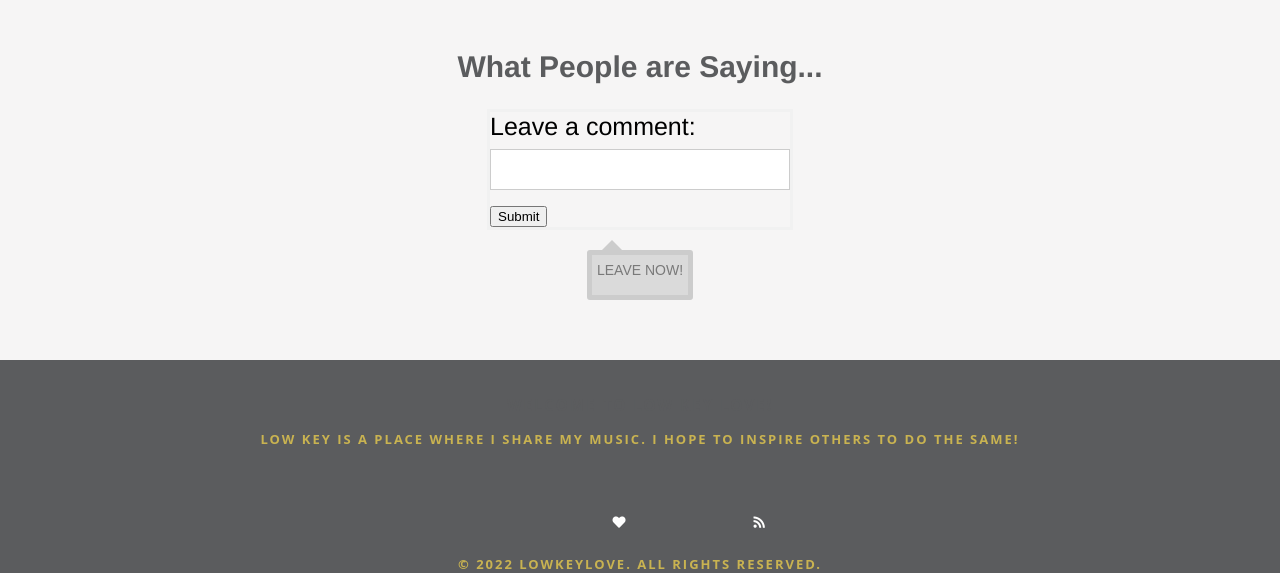
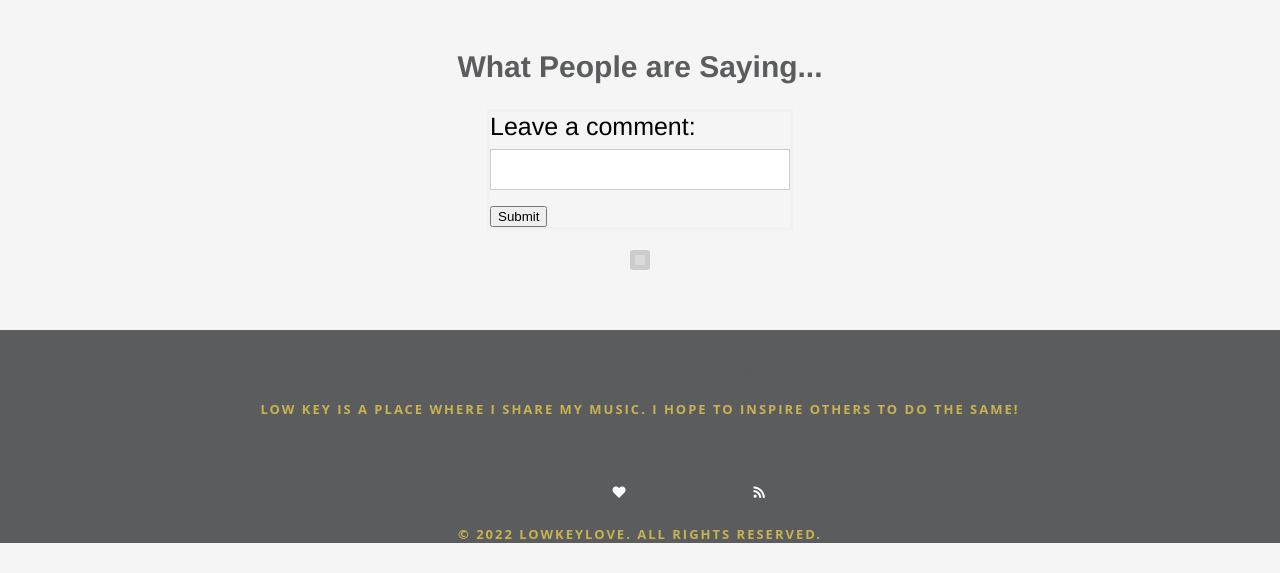
Before and after one commit to khanson1029/lowkeylove, a PHP site: page /index.php in a window 1280 px wide. Shown: the part 1394-1967 px from the top of the page. After the commit the page ends 1937 px from the top, so only its background shows below. Run offline with PHP 8.4, Linux system fonts and the light colour scheme; data that the repository does not hold is empty; some libraries are stand-ins or nearby versions.

Commit message:
organizational changes

```diff
--- a/comments.php
+++ b/comments.php
@@ -23,17 +23,23 @@
 <div class="comment-box">
     <div class="dialogbox">
         <div class="body">
-            <span class="tip tip-up"></span>
+        <!-- <span class="tip tip-up"></span>
                     <div class="message">LEAVE NOW!
+
+                    </div>
+                </span> -->
             <?php
                 $dao = new Dao();
                 $comments = $dao->getComments();
                 foreach ($comments as $comment) {
-                            echo "<span>" . $comment["comment"] . "</span>";
+                    echo "<span class='tip tip-up'>";
+                    echo        "<div class = 'message'>";
+                    echo            "<span>" . $comment["comment"] . "</span>";
+                    echo        "</div>";
+                    echo "</span>";
                     // . - $comment["username"] . "</span>";
                 }
             ?>
         </div>
     </div>
 </div>
-</div>
```
Lines whose indentation alone changed are shown as unchanged.
